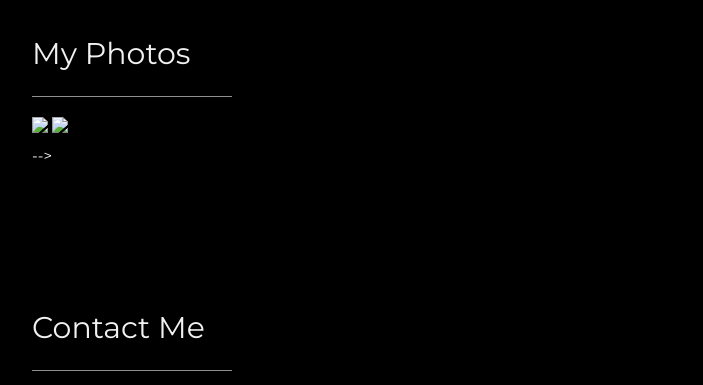
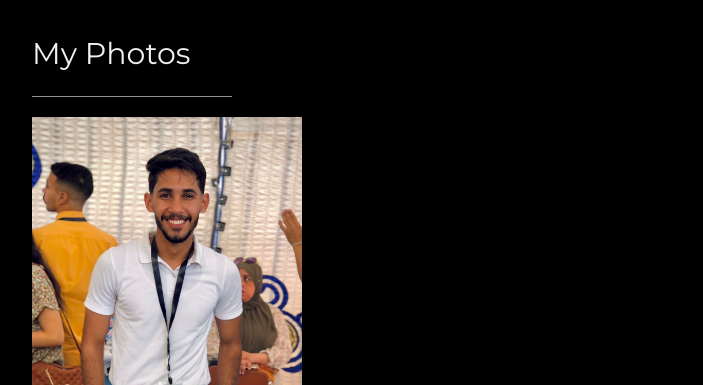
Before and after one commit to Mahmoudsamii10/index, a plain HTML site: page index.html in a window 1280 px wide. Shown: the part 2750-3135 px from the top of the page, without its empty margins (178-881 px from the left). Drawn offline with Linux system fonts and the light colour scheme.

Commit message:
Update index.html
Signed-off-by: Mahmoudsamii10 <163682976+Mahmoudsamii10@users.noreply.github.com>

```diff
--- a/index.html
+++ b/index.html
@@ -267,8 +267,8 @@
         <!-- Grid for photos -->
         <div class="w3-row-padding" style="margin: 0 -16px">
           <div class="w3-half">
-              <img src="/mahmoud (4).jpg" style="width: 270px;" >
-            <img src="/mahmoud (3).jpg" style="width: 270px" />
+              <img src="sss.jpg" style="width: 270px;" >
+            <img src="mmm.jpg" style="width: 270px" />
           </div>
 <!--
 <!--           <div class="w3-half">
```
